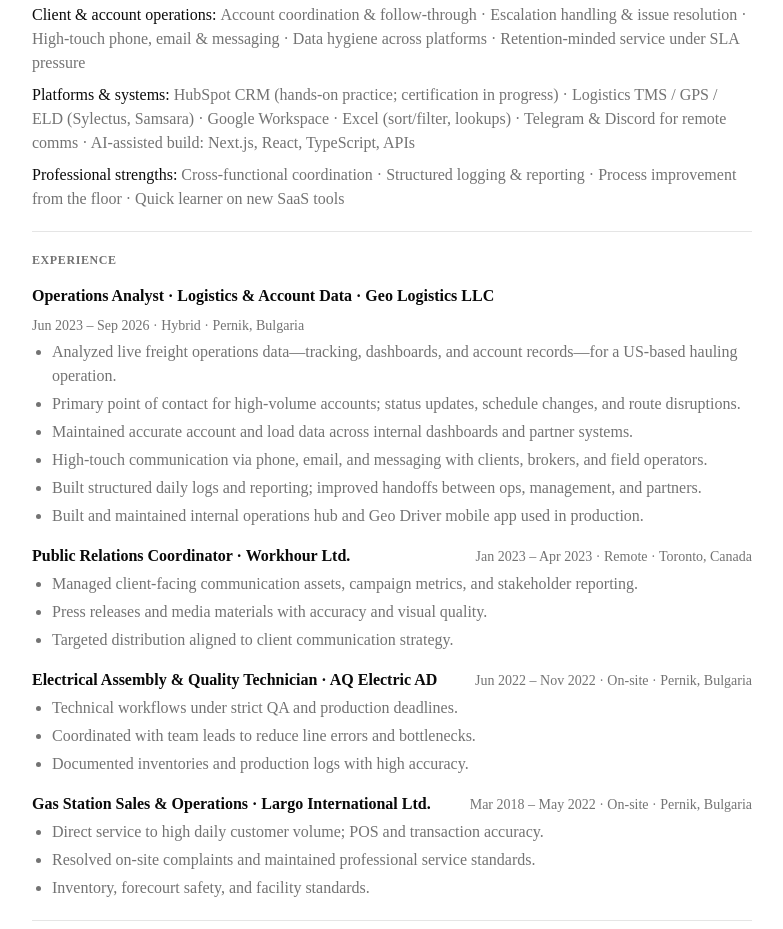
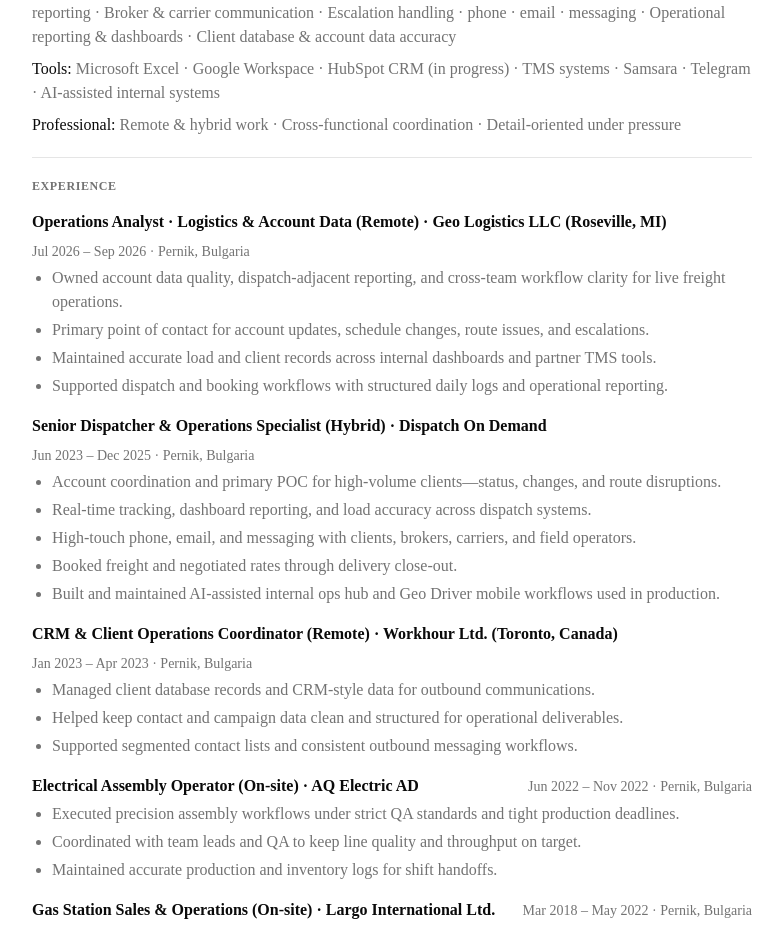
Before and after one commit to alex-grigorov/operations-portfolio, a Next.js app: page /resume in a window 1280 px wide. Shown: the part 549-1478 px from the top of the page, without its empty margins (248-1031 px from the left). Built offline with nearby package versions, Linux system fonts and the light colour scheme.

Commit message:
Align site experience with Enhancv CV; serve Alex-Grigorov-CV-X.pdf download
Co-authored-by: rbguwings <rbguwings@proton.me>

```diff
--- a/content/profile.ts
+++ b/content/profile.ts
@@ -67,8 +67,8 @@
 export const profile: Profile = {
   name: "Alex Grigorov",
   headline:
-    "Operations & client success · high-volume coordination · systems builder",
-  location: "Near Sofia, Bulgaria · Open to remote",
+    "Operations & Logistics Specialist · Freight Dispatch & CRM Systems",
+  location: "Pernik, Bulgaria · Open to remote",
   openTo: [
     "Account management & retention",
     "Customer success & client operations",
@@ -100,88 +100,101 @@
     },
   ],
   summary:
-    "Performance-driven operations and client-success specialist with three years in high-volume dispatch and live account coordination—real-time updates, escalations, multi-channel communication, and accurate records across dashboards and partner systems. Built and deployed an internal operations hub and driver mobile app (API integrations, notifications, workflows) using AI-assisted development. Fluent English; based near Sofia, Bulgaria. Seeking remote roles in account management, retention, customer success, CRM operations, logistics, and fast-paced remote teams—including crypto-adjacent environments.",
+    "Operations and logistics specialist with hands-on freight dispatch, account coordination, and CRM-style client operations. Progressed from senior dispatch into operations analyst work on logistics and account data for a US-based carrier environment. Built and shipped AI-assisted internal ops tools—web hub and driver mobile workflows—used in production dispatch. Fluent English; based in Pernik, Bulgaria. Open to remote operations, logistics, CRM, and customer success roles.",
   skills: [
     {
-      label: "Client & account operations",
+      label: "Operations & logistics",
       items: [
-        "Account coordination & follow-through",
-        "Escalation handling & issue resolution",
-        "High-touch phone, email & messaging",
-        "Data hygiene across platforms",
-        "Retention-minded service under SLA pressure",
+        "Dispatch & freight coordination",
+        "Account & client coordination",
+        "Logistics tracking & reporting",
+        "Broker & carrier communication",
+        "Escalation handling · phone · email · messaging",
+        "Operational reporting & dashboards",
+        "Client database & account data accuracy",
       ],
     },
     {
-      label: "Platforms & systems",
+      label: "Tools",
       items: [
-        "HubSpot CRM (hands-on practice; certification in progress)",
-        "Logistics TMS / GPS / ELD (Sylectus, Samsara)",
-        "Google Workspace · Excel (sort/filter, lookups)",
-        "Telegram & Discord for remote comms",
-        "AI-assisted build: Next.js, React, TypeScript, APIs",
+        "Microsoft Excel · Google Workspace",
+        "HubSpot CRM (in progress)",
+        "TMS systems · Samsara",
+        "Telegram",
+        "AI-assisted internal systems",
       ],
     },
     {
-      label: "Professional strengths",
+      label: "Professional",
       items: [
+        "Remote & hybrid work",
         "Cross-functional coordination",
-        "Structured logging & reporting",
-        "Process improvement from the floor",
-        "Quick learner on new SaaS tools",
+        "Detail-oriented under pressure",
       ],
     },
   ],
   experience: [
     {
-      company: "Geo Logistics LLC",
-      title: "Operations Analyst · Logistics & Account Data",
-      location: "Hybrid · Pernik, Bulgaria",
-      start: "Jun 2023",
+      company: "Geo Logistics LLC (Roseville, MI)",
+      title: "Operations Analyst · Logistics & Account Data (Remote)",
+      location: "Pernik, Bulgaria",
+      start: "Jul 2026",
       end: "Sep 2026",
       highlights: [
-        "Analyzed live freight operations data—tracking, dashboards, and account records—for a US-based hauling operation.",
-        "Primary point of contact for high-volume accounts; status updates, schedule changes, and route disruptions.",
-        "Maintained accurate account and load data across internal dashboards and partner systems.",
-        "High-touch communication via phone, email, and messaging with clients, brokers, and field operators.",
-        "Built structured daily logs and reporting; improved handoffs between ops, management, and partners.",
-        "Built and maintained internal operations hub and Geo Driver mobile app used in production.",
+        "Owned account data quality, dispatch-adjacent reporting, and cross-team workflow clarity for live freight operations.",
+        "Primary point of contact for account updates, schedule changes, route issues, and escalations.",
+        "Maintained accurate load and client records across internal dashboards and partner TMS tools.",
+        "Supported dispatch and booking workflows with structured daily logs and operational reporting.",
       ],
     },
     {
-      company: "Workhour Ltd.",
-      title: "Public Relations Coordinator",
-      location: "Remote · Toronto, Canada",
+      company: "Dispatch On Demand",
+      title: "Senior Dispatcher & Operations Specialist (Hybrid)",
+      location: "Pernik, Bulgaria",
+      start: "Jun 2023",
+      end: "Dec 2025",
+      highlights: [
+        "Account coordination and primary POC for high-volume clients—status, changes, and route disruptions.",
+        "Real-time tracking, dashboard reporting, and load accuracy across dispatch systems.",
+        "High-touch phone, email, and messaging with clients, brokers, carriers, and field operators.",
+        "Booked freight and negotiated rates through delivery close-out.",
+        "Built and maintained AI-assisted internal ops hub and Geo Driver mobile workflows used in production.",
+      ],
+    },
+    {
+      company: "Workhour Ltd. (Toronto, Canada)",
+      title: "CRM & Client Operations Coordinator (Remote)",
+      location: "Pernik, Bulgaria",
       start: "Jan 2023",
       end: "Apr 2023",
       highlights: [
-        "Managed client-facing communication assets, campaign metrics, and stakeholder reporting.",
-        "Press releases and media materials with accuracy and visual quality.",
-        "Targeted distribution aligned to client communication strategy.",
+        "Managed client database records and CRM-style data for outbound communications.",
+        "Helped keep contact and campaign data clean and structured for operational deliverables.",
+        "Supported segmented contact lists and consistent outbound messaging workflows.",
       ],
     },
     {
       company: "AQ Electric AD",
-      title: "Electrical Assembly & Quality Technician",
-      location: "On-site · Pernik, Bulgaria",
+      title: "Electrical Assembly Operator (On-site)",
+      location: "Pernik, Bulgaria",
       start: "Jun 2022",
       end: "Nov 2022",
       highlights: [
-        "Technical workflows under strict QA and production deadlines.",
-        "Coordinated with team leads to reduce line errors and bottlenecks.",
-        "Documented inventories and production logs with high accuracy.",
+        "Executed precision assembly workflows under strict QA standards and tight production deadlines.",
+        "Coordinated with team leads and QA to keep line quality and throughput on target.",
+        "Maintained accurate production and inventory logs for shift handoffs.",
       ],
     },
     {
       company: "Largo International Ltd.",
-      title: "Gas Station Sales & Operations",
-      location: "On-site · Pernik, Bulgaria",
+      title: "Gas Station Sales & Operations (On-site)",
+      location: "Pernik, Bulgaria",
       start: "Mar 2018",
       end: "May 2022",
       highlights: [
-        "Direct service to high daily customer volume; POS and transaction accuracy.",
-        "Resolved on-site complaints and maintained professional service standards.",
-        "Inventory, forecourt safety, and facility standards.",
+        "Managed high-volume front-line service—POS, cash/card transactions, and daily customer interactions.",
+        "Resolved on-site customer complaints calmly during peak periods.",
+        "Oversaw inventory, forecourt safety, and accurate shift handoffs.",
       ],
     },
   ],
@@ -218,9 +231,9 @@
   ],
   education: [
     {
-      school: "Pernik, Bulgaria",
-      credential: "Secondary education",
-      year: "",
+      school: "\"Simeon Radev\" Foreign Language High School · Pernik, Bulgaria",
+      credential: "High School Diploma · Foreign Languages",
+      year: "2012 – 2017",
     },
   ],
   certifications: [
--- a/content/public-cv.ts
+++ b/content/public-cv.ts
@@ -1,5 +1,5 @@
-/** Static CV for site download — no phone; replace file with Enhancv export if needed */
+/** Static Enhancv export for site download (Alex-Grigorov-CV-X.pdf — no public phone) */
 export const PUBLIC_CV = {
-  path: "/downloads/Alex-Grigorov-CV.pdf",
+  path: "/downloads/Alex-Grigorov-CV-X.pdf",
   downloadName: "Alex-Grigorov-CV.pdf",
 } as const;
--- a/content/snap-sections.ts
+++ b/content/snap-sections.ts
@@ -58,16 +58,16 @@
     label: "Home",
     supertitle: "Personal Portfolio",
     title: "Alex Grigorov",
-    tagline: "Operations · Client Success · Systems",
+    tagline: "Freight Dispatch · Logistics · CRM Systems",
   },
   {
     id: "introduction",
     label: "Introduction",
     title: "Introduction",
     paragraphs: [
-      "I'm Alex Grigorov, based near Sofia, Bulgaria (remote-ready, fluent English). My background is high-volume operations and client-facing coordination—three years as a dispatch specialist managing live accounts, status updates, escalations, and multi-channel communication with partners and field teams under time pressure.",
-      "Beyond operations, I designed and built our team's internal web platform—developing dashboards, driver workflows, and API-driven data views using Cursor and ChatGPT. I structured it with CRM principles in mind: clear records, status pipelines, automated handoffs, and instant visibility into priority tasks.",
-      "I leverage HubSpot and CRM workflows to bridge operations and client retention, and I thrive in high-touch remote environments across logistics, account management, customer success, and RevOps coordination—including crypto and trading-adjacent teams that prefer Telegram and fast response times.",
+      "I'm Alex Grigorov, based in Pernik, Bulgaria (remote-ready, fluent English). I work in freight dispatch and logistics operations—live account coordination, real-time tracking, escalations, and accurate records across TMS dashboards and partner systems.",
+      "I progressed from senior dispatch into operations analyst work on logistics and account data, and I built our production internal ops hub and driver mobile workflows myself using AI-assisted development—APIs, notifications, and dispatch automation used daily in the field.",
+      "I'm open to remote roles in operations, logistics, CRM coordination, and customer success—high-touch communication, clean account data, and practical systems that help teams move faster.",
     ],
   },
   {
@@ -76,51 +76,45 @@
     title: "Professional Experience",
     experiences: [
       {
-        role: "Operations Analyst · Logistics & Account Data",
-        meta: "Geo Logistics LLC · Hybrid · Jun 2023 – Sep 2026 · Pernik, Bulgaria",
+        role: "Operations Analyst · Logistics & Account Data (Remote)",
+        meta: "Geo Logistics LLC · Jul 2026 – Sep 2026 · Pernik, Bulgaria",
         highlights: [
-          "Operations analysis for a US-based freight hauling operation—dispatch workflows, account coordination, and live load data.",
-          "Primary point of contact for live accounts—status updates, schedule changes, route issues.",
-          "Real-time tracking and dashboard reporting; kept account records accurate and current.",
-          "High-touch phone, email, and messaging with clients, brokers, and field operators.",
-          "Booked freight, negotiated rates, and closed the loop through delivery.",
+          "Account data quality, dispatch-adjacent reporting, and workflow clarity for US-based freight ops.",
+          "Primary POC for live accounts—updates, escalations, and accurate load records.",
+          "Operational reporting and handoffs across dispatch, management, and partners.",
         ],
       },
       {
-        role: "Public Relations Coordinator",
-        meta: "Workhour Ltd. · Remote · Jan 2023 – Apr 2023 · Toronto, Canada",
+        role: "Senior Dispatcher & Operations Specialist (Hybrid)",
+        meta: "Dispatch On Demand · Jun 2023 – Dec 2025 · Pernik, Bulgaria",
         highlights: [
-          "Managed client-facing communication assets, campaign metrics, and stakeholder reporting.",
-          "Press releases and promotional materials—accuracy and presentation mattered.",
-          "Targeted distribution and deliverables aligned to client communication strategy.",
+          "High-volume dispatch—tracking, booking, rate negotiation, and multi-channel client comms.",
+          "Real-time dashboards and load accuracy across TMS and partner systems.",
+          "Built AI-assisted internal ops hub and Geo Driver mobile workflows used in production.",
         ],
       },
       {
-        role: "Gas Station Sales & Operations",
-        meta: "Largo International · On-site · Mar 2018 – May 2022 · Pernik, Bulgaria",
+        role: "CRM & Client Operations Coordinator (Remote)",
+        meta: "Workhour Ltd. · Jan 2023 – Apr 2023 · Pernik, Bulgaria",
         highlights: [
-          "High-volume front-line service—POS, cash/card flows, and daily customer contact.",
-          "Resolved on-site complaints calmly; kept service standards under rush periods.",
-          "Inventory, forecourt safety, and accurate shift handoffs.",
+          "Client database records and CRM-style data hygiene for outbound communications.",
+          "Segmented lists and structured messaging workflows for operational deliverables.",
         ],
       },
       {
-        role: "Electrical Assembly Operator",
-        meta: "AQ Electric AD · On-site · Jun 2022 – Nov 2022 · Pernik, Bulgaria",
+        role: "Gas Station Sales & Operations (On-site)",
+        meta: "Largo International Ltd. · Mar 2018 – May 2022 · Pernik, Bulgaria",
         highlights: [
-          "Precision workflows under QA standards and tight production deadlines.",
-          "Cross-functional coordination to reduce line errors and bottlenecks.",
-          "Accurate production and inventory logs in central tracking systems.",
+          "High-volume POS and front-line service under daily time pressure.",
+          "Inventory, forecourt safety, and reliable shift handoffs.",
         ],
       },
     ],
     experienceSpotlight: {
-      role: "Systems & CRM-Adjacent Development · Operations Hub",
+      role: "Key builds · Internal ops hub & Geo Driver app",
       highlights: [
-        "Built internal platform (web + mobile) used daily—pipelines, alerts, and single source of truth for ops data.",
-        "API integrations (TMS, GPS, ELD, maps)—same discipline as CRM hygiene and cross-tool sync.",
-        "HubSpot CRM workflows—pipelines, lists, tasks, and automation—applied to bridge ops data and client follow-through.",
-        "AI-assisted delivery (Cursor, ChatGPT)—from field requirements to production-ready tools.",
+        "Shipped production web hub and mobile driver workflows—APIs, notifications, dispatch automation.",
+        "Promoted to Operations Analyst after owning account data, reporting, and AI-assisted internal tools.",
       ],
     },
   },
```
Also changed, not shown: public/downloads/README.txt (added), 2 other files (tests, documents, lock files or other folders).
